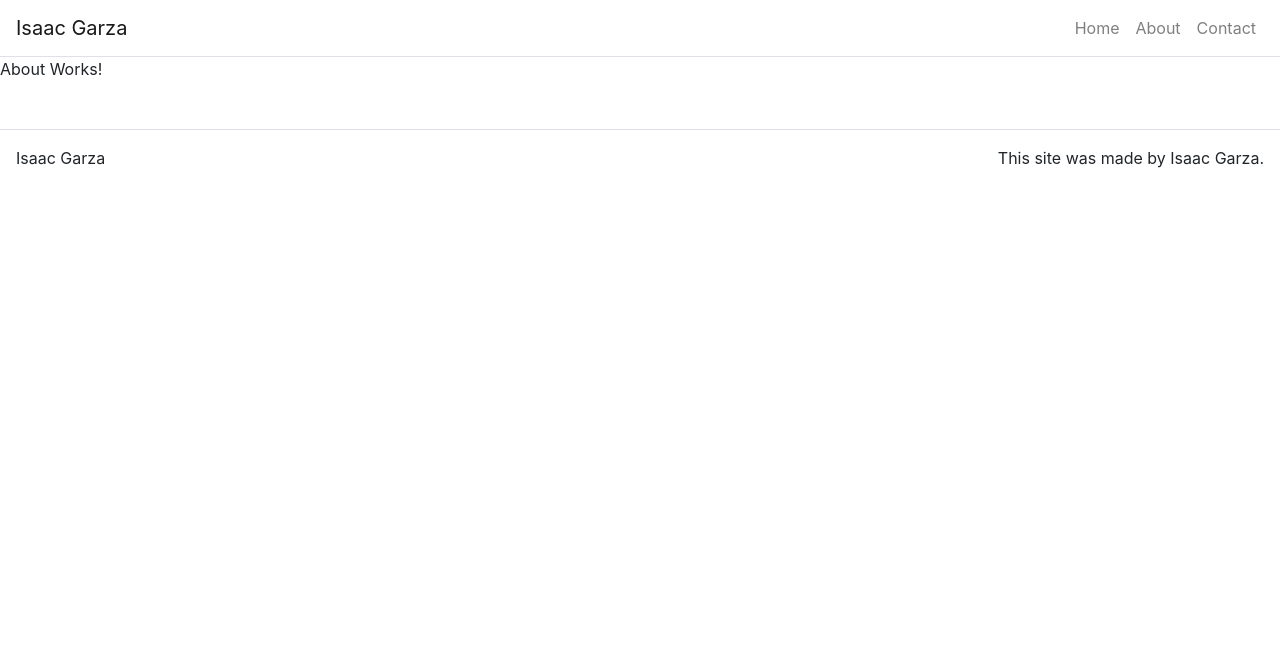
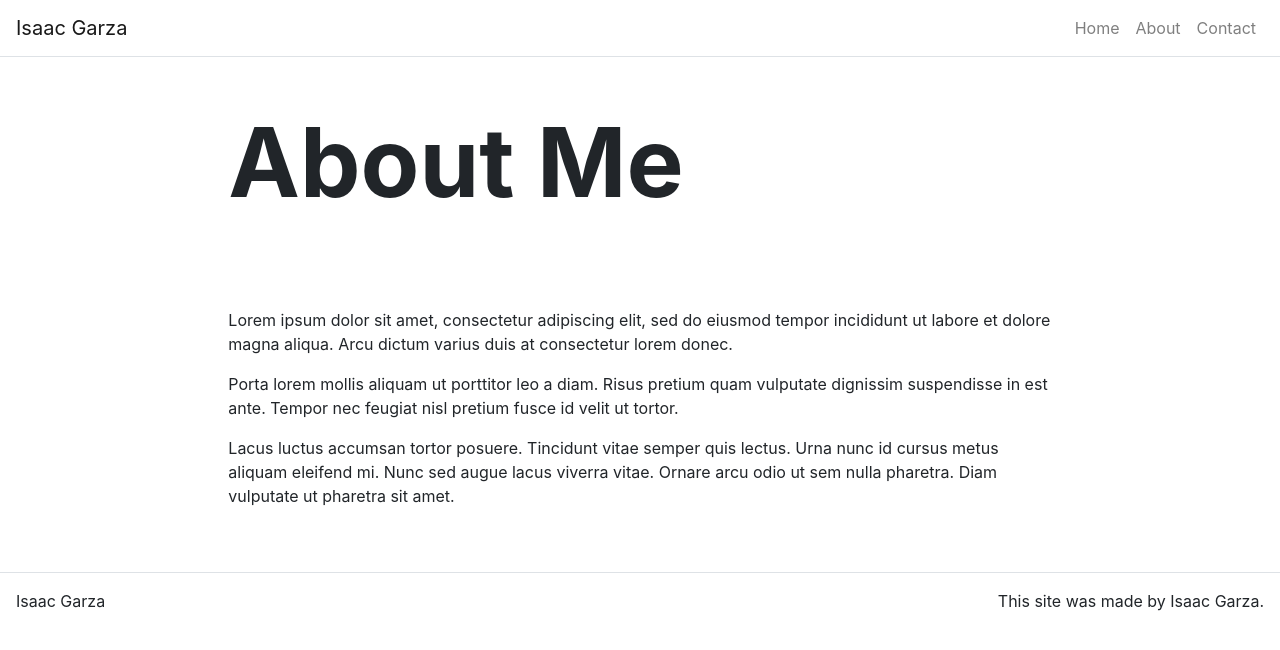
Before and after one commit to Isaac-Garza/Isaac-Garza.github.io, a React (Create React App) app: page /about in a window 1280 px wide. Shown: the top 650 px of the page. Built offline with nearby package versions, Linux system fonts and the light colour scheme.

Commit message:
About Page Finished

```diff
--- /dev/null
+++ b/src/components/Content.js
@@ -0,0 +1,19 @@
+import React from 'react';
+import Container from 'react-bootstrap/Container';
+import Row from 'react-bootstrap/Row';
+import { Col } from 'react-bootstrap';
+
+function Content(props) {
+
+    return(
+        <Container fluid={true}>
+            <Row className="justify-content-center">
+                <Col md={8}>
+                    {props.children}
+                </Col>
+            </Row>
+        </Container>
+    );
+}
+
+export default Content;
--- a/src/pages/AboutPage.js
+++ b/src/pages/AboutPage.js
@@ -1,11 +1,20 @@
 import React from 'react';
+import Hero from '../components/Hero'
+import Content from '../components/Content'
+
 
 function AboutPage(props) {
 
     return(
-        <p>
-            About Works!
-        </p>
+        <div>
+            <Hero title={props.title} />
+
+            <Content>
+                <p>Lorem ipsum dolor sit amet, consectetur adipiscing elit, sed do eiusmod tempor incididunt ut labore et dolore magna aliqua. Arcu dictum varius duis at consectetur lorem donec.</p>
+                <p>Porta lorem mollis aliquam ut porttitor leo a diam. Risus pretium quam vulputate dignissim suspendisse in est ante. Tempor nec feugiat nisl pretium fusce id velit ut tortor.</p>
+                <p>Lacus luctus accumsan tortor posuere. Tincidunt vitae semper quis lectus. Urna nunc id cursus metus aliquam eleifend mi. Nunc sed augue lacus viverra vitae. Ornare arcu odio ut sem nulla pharetra. Diam vulputate ut pharetra sit amet.</p>
+            </Content>
+        </div>
     );
 }
 
```
